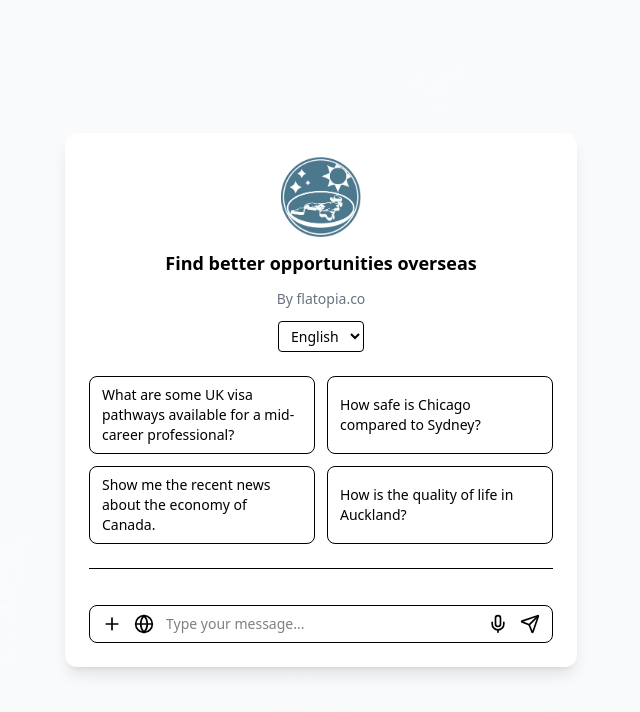
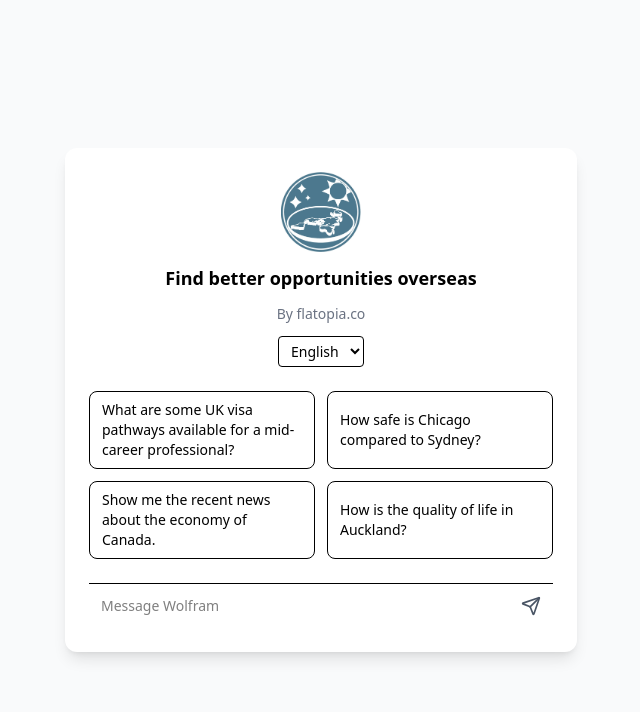
Before and after one commit to irfanzainudin/flatopia, a React (Vite) app in the folder frontend/: page / in a window 1280 px wide. Shown: the top 712 px of the page, without its empty margins (319-959 px from the left). Built offline with nearby package versions, Linux system fonts and the light colour scheme.

Commit message:
the interface expands into chat view when the user starts chatting

```diff
--- a/frontend/src/App.jsx
+++ b/frontend/src/App.jsx
@@ -1,4 +1,4 @@
-import { useState, useEffect, useRef } from 'react';
+import React, { useEffect, useRef, useState } from "react";
 import FlatEarthSocietyLogo from '/flat_earth_society.png';
 import { Plus, Globe, Mic, Send } from "lucide-react";
 import { langOptions, langData } from './constants';
@@ -9,6 +9,7 @@ export default function App() {
   const [currentLang, setCurrentLang] = useState("en");
   const [recommendations, setRecommendations] = useState(langData[currentLang].recommendations);
   const canvasRef = useRef(null);
+  const bottomRef = useRef(null);
 
   // Update recommendations when language changes
   useEffect(() => {
@@ -31,64 +32,36 @@ export default function App() {
     }, 1200);
   };
 
-  // Floating Flatopia canvas
+  const hasMessages = chatHistory.length > 0;
+
+  // Auto-scroll whenever messages change or when the layout switches to chat view
   useEffect(() => {
-    const canvas = canvasRef.current;
-    const ctx = canvas.getContext("2d");
-    canvas.width = window.innerWidth;
-    canvas.height = window.innerHeight;
+    // Use rAF so it runs after DOM paints
+    requestAnimationFrame(() => {
+      bottomRef.current?.scrollIntoView({ behavior: "smooth", block: "end" });
+    });
+  }, [chatHistory, hasMessages]);
 
-    class Bubble {
-      constructor(){
-        this.x = Math.random() * canvas.width;
-        this.y = Math.random() * canvas.height;
-        this.vx = (Math.random()-0.5)*0.5;
-        this.vy = (Math.random()-0.5)*0.5;
-        this.fontSize = 20 + Math.random()*40;
-        this.angle = Math.random()*360;
-        this.angleSpeed = (Math.random()-0.5)*0.02;
-      }
-      draw(){
-        ctx.save();
-        ctx.translate(this.x,this.y);
-        ctx.rotate(this.angle);
-        ctx.font = `${this.fontSize}px Comic Neue`;
-        ctx.fillStyle = "rgba(255,255,255,0.15)";
-        ctx.fillText("Flatopia",0,0);
-        ctx.restore();
-      }
-      update(){
-        this.x += this.vx;
-        this.y += this.vy;
-        this.angle += this.angleSpeed;
-        if(this.x<0 || this.x>canvas.width) this.vx*=-1;
-        if(this.y<0 || this.y>canvas.height) this.vy*=-1;
-      }
-    }
-
-    const bubbles = [];
-    for(let i=0;i<50;i++) bubbles.push(new Bubble());
-
-    const animate = () => {
-      ctx.clearRect(0,0,canvas.width,canvas.height);
-      bubbles.forEach(b => { b.update(); b.draw(); });
-      requestAnimationFrame(animate);
-    };
-    animate();
-
-    const handleResize = () => {
-      canvas.width = window.innerWidth;
-      canvas.height = window.innerHeight;
-    };
-    window.addEventListener("resize", handleResize);
-    return () => window.removeEventListener("resize", handleResize);
+  // (Optional) keep bottom on window resize (e.g., when devtools open/close)
+  useEffect(() => {
+    const onResize = () =>
+      bottomRef.current?.scrollIntoView({ behavior: "instant", block: "end" });
+    window.addEventListener("resize", onResize);
+    return () => window.removeEventListener("resize", onResize);
   }, []);
 
   return (
-    <div className="relative flex items-center justify-center min-h-screen bg-gray-50 overflow-hidden">
-      <canvas ref={canvasRef} className="fixed top-0 left-0 w-full h-full z-0" />
-
-      <div className="relative z-10 w-full max-w-lg bg-white rounded-xl shadow-lg p-6 flex flex-col space-y-6">
+    <div className="flex items-center justify-center min-h-screen bg-gray-50">
+      <div
+        className={`bg-white shadow-lg flex flex-col transition-all duration-500 ${
+          hasMessages
+            ? "w-full h-screen max-w-none rounded-none" // full-screen chat
+            : "w-full max-w-lg rounded-xl p-6 space-y-6" // small centered card
+        }`}
+      >
+        {!hasMessages ? (
+          // ---------------- Onboarding View ----------------
+          <>
             {/* Logo */}
             <div className="flex flex-col items-center space-y-3">
               <img src={FlatEarthSocietyLogo} alt="Flatopia Logo" className="w-20 h-20" />
@@ -111,48 +84,67 @@ export default function App() {
                 <button
                   key={idx}
                   className="border rounded-lg px-3 py-2 text-sm text-left hover:bg-gray-100"
-              onClick={() => {
-                setMessage(text);
-                handleSend();
-              }}
+                  onClick={() => setMessage(text)}
                 >
                   {text}
                 </button>
               ))}
             </div>
-
-        {/* Chat history */}
-        <div className="flex flex-col space-y-3 max-h-64 overflow-y-auto border-t pt-3">
+          </>
+        ) : (
+          // ---------------- Chat View ----------------
+          <>
+            {/* Chat thread */}
+            <div className="flex-1 overflow-y-auto p-6 space-y-3">
               {chatHistory.map((msg, idx) => (
                 <div
                   key={idx}
-              className={`flex ${msg.role==="user" ? "justify-end" : "justify-start"}`}
+                  className={`flex ${
+                    msg.role === "user" ? "justify-end" : "justify-start"
+                  }`}
                 >
-              <div className={`px-4 py-2 rounded-2xl text-sm ${
-                msg.role==="user"
+                  <div
+                    className={`px-4 py-2 rounded-2xl text-sm break-words max-w-[75%] ${
+                      msg.role === "user"
                         ? "bg-blue-500 text-white rounded-br-none"
                         : "bg-gray-200 text-gray-800 rounded-bl-none"
-              }`}>
+                    }`}
+                  >
                     {msg.text}
                   </div>
                 </div>
               ))}
+              {/* Auto-scroll anchor */}
+              <div ref={bottomRef} />
             </div>
+          </>
+        )}
 
-        {/* Input bar */}
-        <div className="flex items-center border rounded-lg px-3 py-2 space-x-3">
-          <button><Plus size={20} /></button>
-          <button><Globe size={20} /></button>
+        {/* Input bar (always visible) */}
+        <div className="flex items-center border-t px-3 py-3 space-x-3">
+          {/* <button className="text-gray-600 hover:text-gray-800">
+            <Plus size={20} />
+          </button>
+          <button className="text-gray-600 hover:text-gray-800">
+            <Globe size={20} />
+          </button> */}
           <input
             type="text"
-            placeholder={langData[currentLang].placeholder || "Message Flatopia"}
+            placeholder="Message Wolfram"
             className="flex-1 border-none focus:ring-0 text-sm"
             value={message}
-            onChange={(e)=>setMessage(e.target.value)}
-            onKeyDown={(e)=>e.key==="Enter" && handleSend()}
+            onChange={(e) => setMessage(e.target.value)}
+            onKeyDown={(e) => e.key === "Enter" && handleSend()}
           />
-          <button><Mic size={20} /></button>
-          <button onClick={handleSend}><Send size={20} /></button>
+          {/* <button className="text-gray-600 hover:text-gray-800">
+            <Mic size={20} />
+          </button> */}
+          <button
+            className="text-gray-600 hover:text-gray-800"
+            onClick={handleSend}
+          >
+            <Send size={20} />
+          </button>
         </div>
       </div>
     </div>
```
Lines whose indentation alone changed are shown as unchanged.
